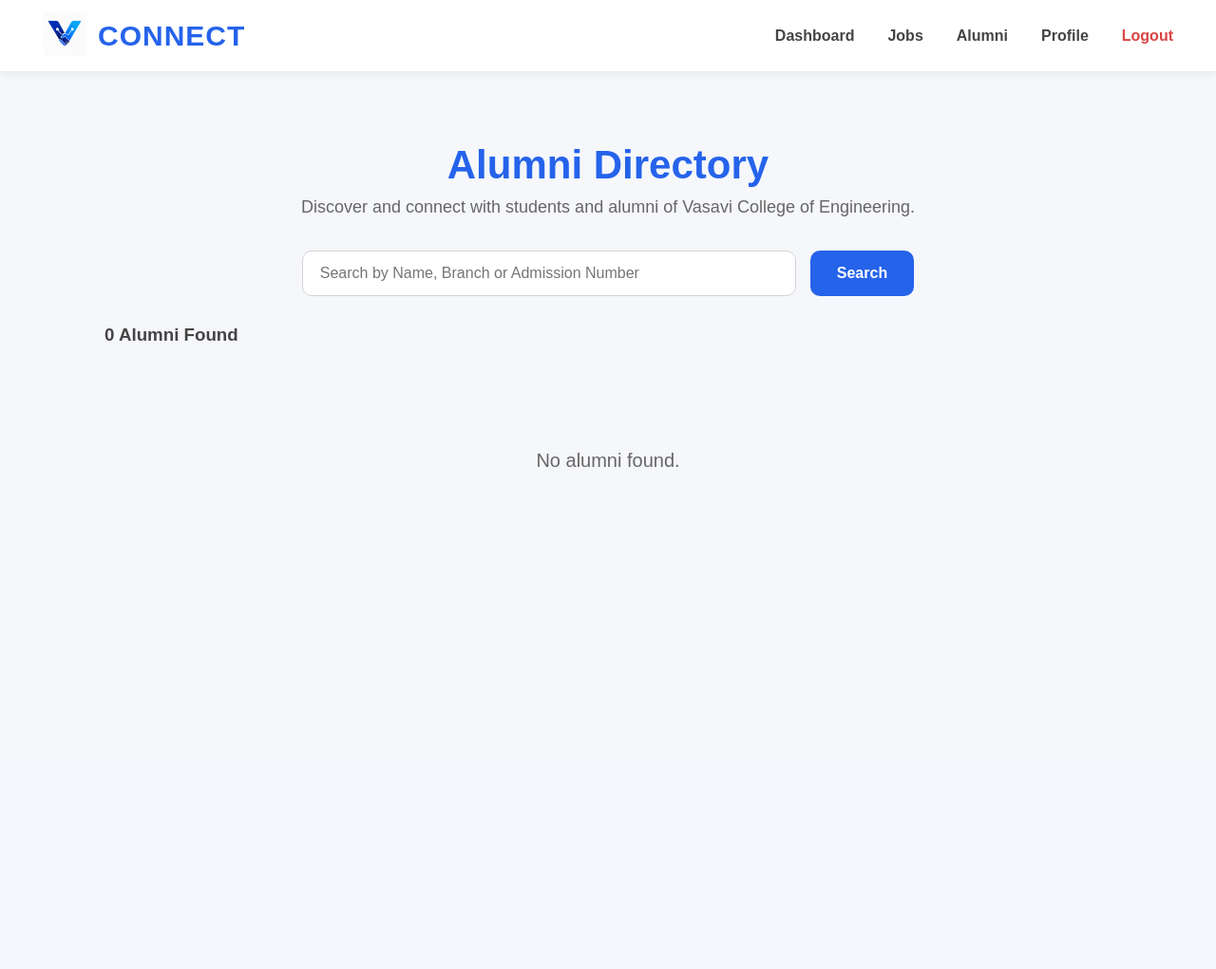
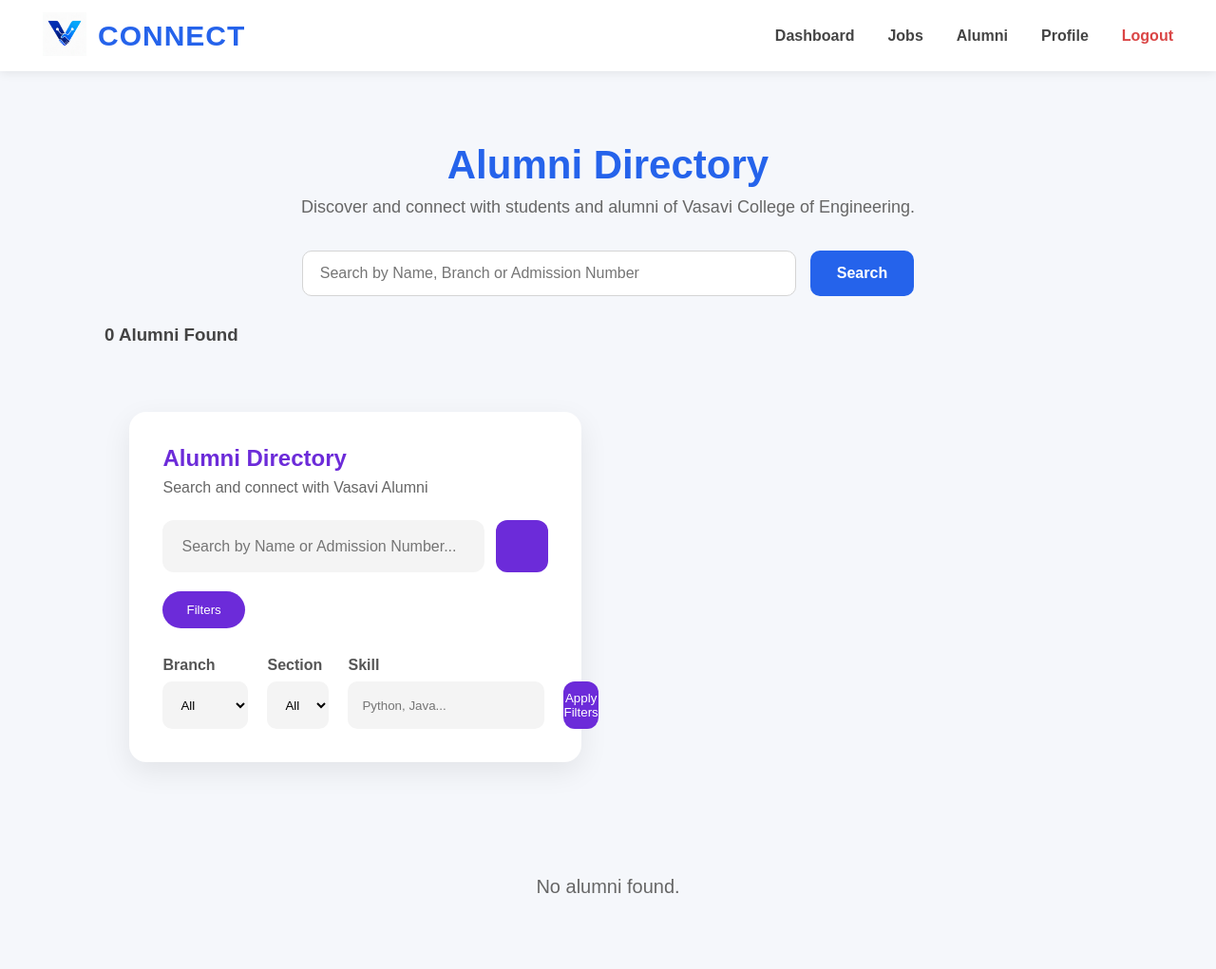
Before and after one commit to HarshadityaGollavilli/VConnect, a Flask app: page /alumni in a window 1280 px wide. Shown: the whole page at 95% size. Before the commit the page ends 492 px from the top, so only its background shows below. Run offline with Flask 3, Linux system fonts and the light colour scheme; the visitor is signed in with stand-in values (Sample User, id 1).

Commit message:
Search bar added at alumni route

```diff
--- a/app.py
+++ b/app.py
@@ -500,18 +500,31 @@ def jobdetails(jobid):
 def alumni():
     if 'userid' not in session:
         return redirect('/')
-    searchalumni = request.args.get('search')
+    searchalumni = request.args.get('search', '').strip()
+    branch = request.args.get('branch', '')
+    section = request.args.get('section', '')
+    skill = request.args.get('skill', '').strip()
+
+    query = User.query.filter(User.id != session['userid'])
+
     if searchalumni:
-        alumnidetails = User.query.filter(
-            User.id!=session['userid'],
+        query = query.filter(
             or_(
                 User.admission_number.ilike(f"%{searchalumni}%"),
-                User.name.ilike(f"%{searchalumni}%"),
-                User.branch.ilike(f"%{searchalumni}%")
+                User.name.ilike(f"%{searchalumni}%")
             )
-        ).order_by(User.id.asc()).all()
-    else:
-        alumnidetails = User.query.filter(User.id!=session['userid']).order_by(User.id.asc()).all()
+        )
+
+    if branch:
+        query = query.filter(User.branch == branch)
+
+    if section:
+        query = query.filter(User.section == section)
+
+    if skill:
+        query = query.filter(User.skills.ilike(f"%{skill}%"))
+
+    alumnidetails = query.order_by(User.id.asc()).all()
     return render_template('alumni.html',alumnidetails=alumnidetails)
 
 
--- a/static/alumni.css
+++ b/static/alumni.css
@@ -236,3 +236,214 @@ body{
     margin-top:15px;
 
 }
+/* ===================================== */
+/* SEARCH SECTION */
+/* ===================================== */
+
+.search-section{
+
+    width:90%;
+
+    max-width:1200px;
+
+    margin:40px auto;
+
+    background:white;
+
+    padding:35px;
+
+    border-radius:18px;
+
+    box-shadow:0px 10px 30px rgba(0,0,0,.08);
+
+}
+
+.search-section h2{
+
+    color:#6C2BD9;
+
+    margin-bottom:8px;
+
+}
+
+.search-section p{
+
+    color:#666;
+
+    margin-bottom:25px;
+
+}
+
+.search-bar{
+
+    display:flex;
+
+    align-items:center;
+
+    gap:12px;
+
+}
+
+.search-bar input{
+
+    flex:1;
+
+    height:55px;
+
+    border:none;
+
+    outline:none;
+
+    background:#f4f4f4;
+
+    padding:0px 20px;
+
+    border-radius:12px;
+
+    font-size:16px;
+
+}
+
+.search-bar button{
+
+    width:55px;
+
+    height:55px;
+
+    border:none;
+
+    background:#6C2BD9;
+
+    color:white;
+
+    border-radius:12px;
+
+    cursor:pointer;
+
+    transition:.3s;
+
+}
+
+.search-bar button:hover{
+
+    background:#5521b5;
+
+}
+
+.filter-btn-container{
+
+    margin-top:20px;
+
+}
+
+.filter-btn-container button{
+
+    border:none;
+
+    background:#6C2BD9;
+
+    color:white;
+
+    padding:12px 25px;
+
+    border-radius:30px;
+
+    cursor:pointer;
+
+    transition:.3s;
+
+}
+
+.filter-btn-container button:hover{
+
+    background:#5521b5;
+
+}
+
+/* ===================================== */
+
+.filters{
+
+    margin-top:30px;
+
+    display:grid;
+
+    grid-template-columns:repeat(4,1fr);
+
+    gap:20px;
+
+}
+
+.filter-box{
+
+    display:flex;
+
+    flex-direction:column;
+
+}
+
+.filter-box label{
+
+    margin-bottom:8px;
+
+    font-weight:600;
+
+    color:#555;
+
+}
+
+.filter-box select,
+
+.filter-box input{
+
+    height:50px;
+
+    border:none;
+
+    outline:none;
+
+    background:#f4f4f4;
+
+    border-radius:10px;
+
+    padding:0px 15px;
+
+}
+
+.apply-btn{
+
+    align-self:end;
+
+    height:50px;
+
+    border:none;
+
+    background:#6C2BD9;
+
+    color:white;
+
+    border-radius:12px;
+
+    cursor:pointer;
+
+    transition:.3s;
+
+}
+
+.apply-btn:hover{
+
+    background:#5521b5;
+
+}
+
+/* ===================================== */
+
+@media(max-width:900px){
+
+    .filters{
+
+        grid-template-columns:1fr;
+
+    }
+
+}
--- a/templates/alumni.html
+++ b/templates/alumni.html
@@ -52,6 +52,137 @@ href="{{ url_for('static', filename='alumni.css') }}">
 
     <div class="alumni-grid">
 
+        <!-- ================================= -->
+
+<!-- SEARCH & FILTER -->
+
+<!-- ================================= -->
+
+<form method="GET" action="/alumni">
+
+<section class="search-section">
+
+    <h2>
+
+        Alumni Directory
+
+    </h2>
+
+    <p>
+
+        Search and connect with Vasavi Alumni
+
+    </p>
+
+    <div class="search-bar">
+
+        <input
+            type="text"
+            name="search"
+            id="search"
+            placeholder="Search by Name or Admission Number..."
+            value="{{ request.args.get('search','') }}">
+
+        <button>
+
+            <i class="fa-solid fa-magnifying-glass"></i>
+
+        </button>
+
+    </div>
+
+    <div class="filter-btn-container">
+
+        <button id="filterBtn">
+
+            <i class="fa-solid fa-filter"></i>
+
+            Filters
+
+        </button>
+
+    </div>
+
+    <div class="filters" id="filters">
+
+        <div class="filter-box">
+
+            <label>
+
+                Branch
+
+            </label>
+
+            <select name="branch">
+
+                <option value="">All</option>
+
+                <option value="CSE">CSE</option>
+
+                <option value="AIML">AIML</option>
+
+                <option value="ECE">ECE</option>
+
+                <option value="EEE">EEE</option>
+
+                <option value="MECH">MECH</option>
+
+                <option value="CIVIL">CIVIL</option>
+
+            </select>
+
+        </div>
+
+        <div class="filter-box">
+
+            <label>
+
+                Section
+
+            </label>
+
+            <select name="section">
+
+                <option value="">All</option>
+
+                <option>A</option>
+
+                <option>B</option>
+
+                <option>C</option>
+
+                <option>D</option>
+
+            </select>
+
+        </div>
+
+        <div class="filter-box">
+
+            <label>
+
+                Skill
+
+            </label>
+
+            <input
+                type="text"
+                name="skill"
+                placeholder="Python, Java...">
+
+        </div>
+
+        <button class="apply-btn">
+
+            Apply Filters
+
+        </button>
+
+    </div>
+
+</section>
+</form>
+
         {% for user in alumnidetails %}
 
         <div class="alumni-card">
```
